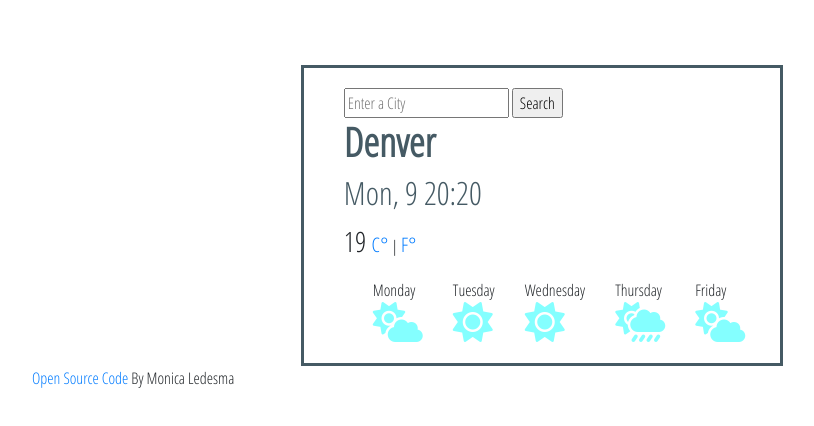
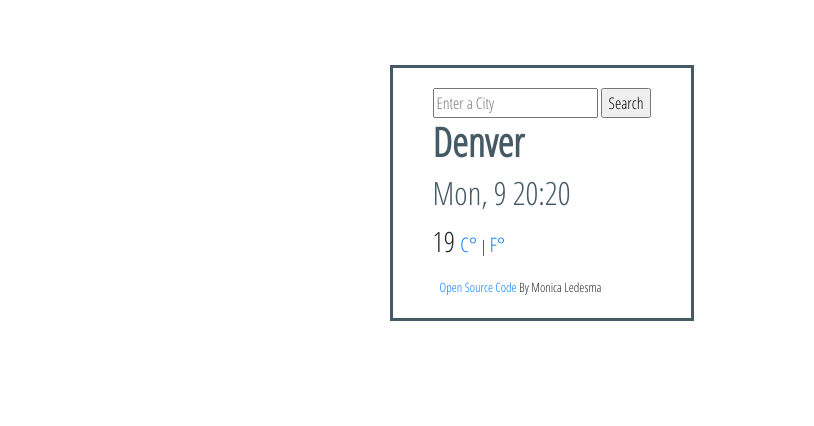
Before and after one commit to monica88green/my-weather-app, a plain HTML site: page index.html in a window 1280 px wide. Shown: the whole page, without its empty margins (98-912 px from the left). Drawn offline with nearby package versions, Linux system fonts and the light colour scheme; no server answers.

Commit message:
Removed icons and forecast for week

```diff
--- a/index.html
+++ b/index.html
@@ -39,33 +39,13 @@
             <li class="windspeed" id="current-windspeed"> </li>
           </ul>
 
-          <div class="row">
-            <div class="col">
-              Monday </br>
-              <i class="fas fa-cloud-sun"></i>
-            </div>
-            <div class="col">
-              Tuesday </br>
-              <i class="fas fa-sun"></i>
-            </div>
-            <div class="col">
-              Wednesday </br>
-              <i class="fas fa-sun"></i>
-            </div>
-            <div class="col">
-              Thursday </br>
-              <i class="fas fa-cloud-sun-rain"></i>
-            </div>
-            <div class="col">
-              Friday </br>
-              <i class="fas fa-cloud-sun"></i>
-            </div>
-          </div>
+
+             <small class="github-link">
+                <a href="https://github.com/monica88green/my-weather-app" target="_blank"> Open Source Code </a>
+                By Monica Ledesma</small>
+
         </div>
       </div>
     </div>
-    <p class="github-link">
-    <a href="https://github.com/monica88green/my-weather-app" target="_blank"> Open Source Code </a>
-  By Monica Ledesma</p></div>
   <script src="src/index.js"></script>
 </body>
--- a/src/styles.css
+++ b/src/styles.css
@@ -54,6 +54,5 @@ ul {
 }
 
 .github-link {
-  position: relative;
-  right: -45px;
+  margin: 0;
 }
```
